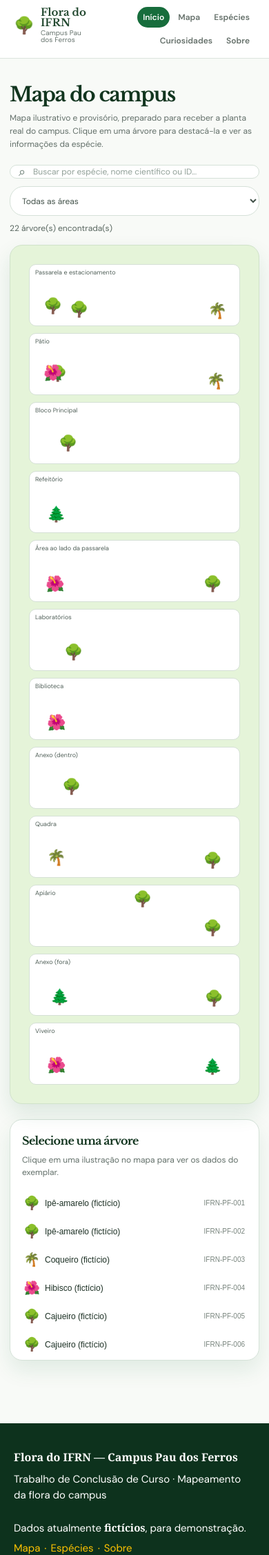
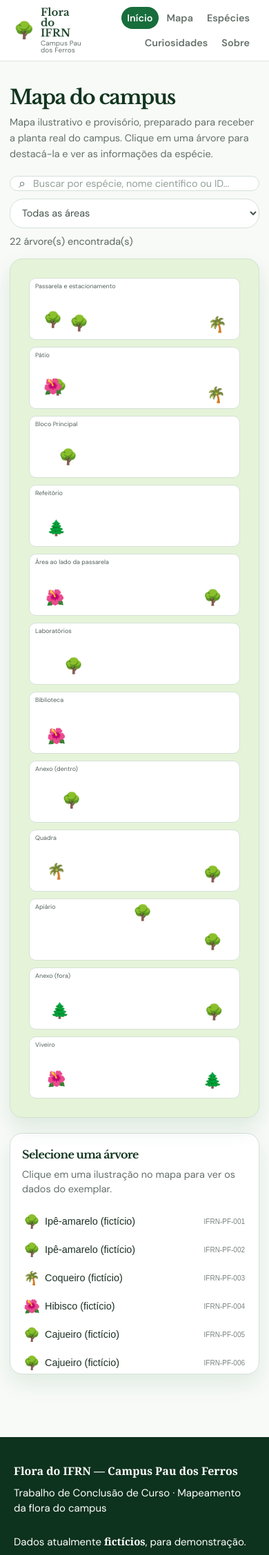
Before and after one commit to igorrrrry/PROJETO-PDS-FLORA-IF-, a Django app: page /mapa/ in a window 390 px wide. Shown: the top 2255 px of the page at 69% size. Run offline with Django 5.2, Linux system fonts and the light colour scheme.

Commit message:
mudanças no css

```diff
--- a/static/style.css
+++ b/static/style.css
@@ -116,7 +116,7 @@ a { color: inherit; text-decoration: none; }
     color: #ffd329;
     border-radius: 18px;
     padding: 7px 13px;
-    font-size: 12px;
+    font-size: 0.9rem;
     font-weight: 700;
     margin-bottom: 8px;
 }
@@ -193,7 +193,7 @@ h1 {
 }
 
 .stat span {
-    font-size: 12px;
+    font-size: 0.9rem;
     color: #fff;
 }
 
@@ -491,7 +491,7 @@ h2 {
     .navbar { height: auto; }
     .nav-inner { padding: 10px 0; align-items: flex-start; gap: 10px; }
     .nav-links { flex-wrap: wrap; justify-content: flex-end; }
-    .nav-links a { padding: 7px 8px; font-size: 12px; }
+    .nav-links a { padding: 7px 8px; font-size: 0.9rem; }
     .container { width: min(100% - 28px, 1090px); }
     .hero { padding: 50px 0; }
     h1 { font-size: 36px; }
@@ -601,7 +601,7 @@ h2 {
     max-width: 530px;
     margin: 0;
     color: #63706a;
-    font-size: 12px;
+    font-size: 0.9rem;
     line-height: 1.55;
 }
 
@@ -806,7 +806,7 @@ h2 {
     max-width: 600px;
     margin: 0;
     color: #63706a;
-    font-size: 12px;
+    font-size: 0.9rem;
     line-height: 1.6;
 }
 
@@ -851,7 +851,7 @@ h2 {
 
     color: #33453b;
     font-family: "DM Sans", Arial, sans-serif;
-    font-size: 12px;
+    font-size: 0.9rem;
 }
 
 .campo-busca input::placeholder {
@@ -985,7 +985,7 @@ h2 {
     margin: 0;
 
     color: #63706a;
-    font-size: 12px;
+    font-size: 0.9rem;
     line-height: 1.6;
 }
 
@@ -1015,7 +1015,7 @@ h2 {
 
     color: #44534b;
     font-family: "DM Sans", Arial, sans-serif;
-    font-size: 12px;
+    font-size: 0.9rem;
 
     outline: none;
 }
@@ -1027,7 +1027,7 @@ h2 {
     margin: 0 0 16px;
 
     color: #596760;
-    font-size: 12px;
+    font-size: 0.9rem;
 }
 
 
@@ -1329,7 +1329,7 @@ h2 {
     margin: 0 0 15px;
 
     color: #63706a;
-    font-size: 12px;
+    font-size: 0.9rem;
     line-height: 1.5;
 }
 
@@ -1393,7 +1393,7 @@ h2 {
 
 .nome-arvore {
     color: #1c3024;
-    font-size: 12px;
+    font-size: 0.9rem;
     white-space: nowrap;
     overflow: hidden;
     text-overflow: ellipsis;
@@ -1626,7 +1626,7 @@ h2 {
     margin-top: 4px;
 
     color: #63706a;
-    font-size: 12px;
+    font-size: 0.9rem;
 }
 
 
@@ -1728,7 +1728,7 @@ h2 {
 .foto-legenda strong {
     color: #12351f;
 
-    font-size: 12px;
+    font-size: 0.9rem;
 }
 
 .foto-legenda p {
@@ -1800,7 +1800,7 @@ h2 {
 
     color: #63706a;
 
-    font-size: 12px;
+    font-size: 0.9rem;
 }
 
 
@@ -1815,7 +1815,7 @@ h2 {
 
     color: #33483a;
 
-    font-size: 12px;
+    font-size: 0.9rem;
     font-weight: 600;
 }
 
@@ -1834,7 +1834,7 @@ h2 {
     color: #33453b;
 
     font-family: "DM Sans", Arial, sans-serif;
-    font-size: 12px;
+    font-size: 0.9rem;
 }
 
 .campo-form input:focus {
```
